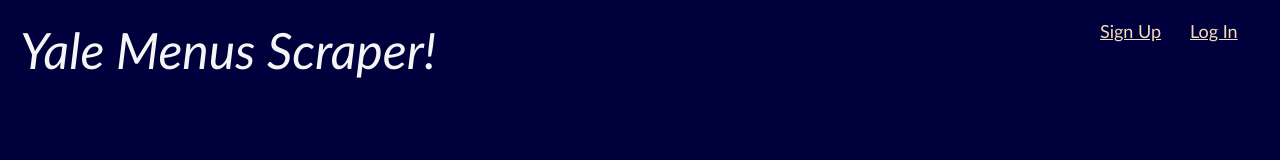
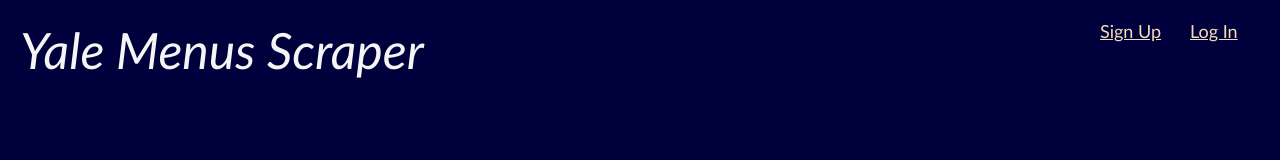
Before and after one commit to chaser164/yale-menus-scraper, a React (Vite) app in the folder frontend/: page /login in a window 1280 px wide. Shown: the top 160 px of the page. Built offline with nearby package versions, Linux system fonts and the light colour scheme; no server answers.

Commit message:
no more !

```diff
--- a/frontend/src/App.jsx
+++ b/frontend/src/App.jsx
@@ -83,7 +83,7 @@
     (hasLoaded &&
     <div id="app">
       <div className="navbar-container">
-        <div className="white-font title" onClick={goHome}>Yale Menus Scraper!</div>
+        <div className="white-font title" onClick={goHome}>Yale Menus Scraper</div>
         <br />
         <header>
           <nav>
```
